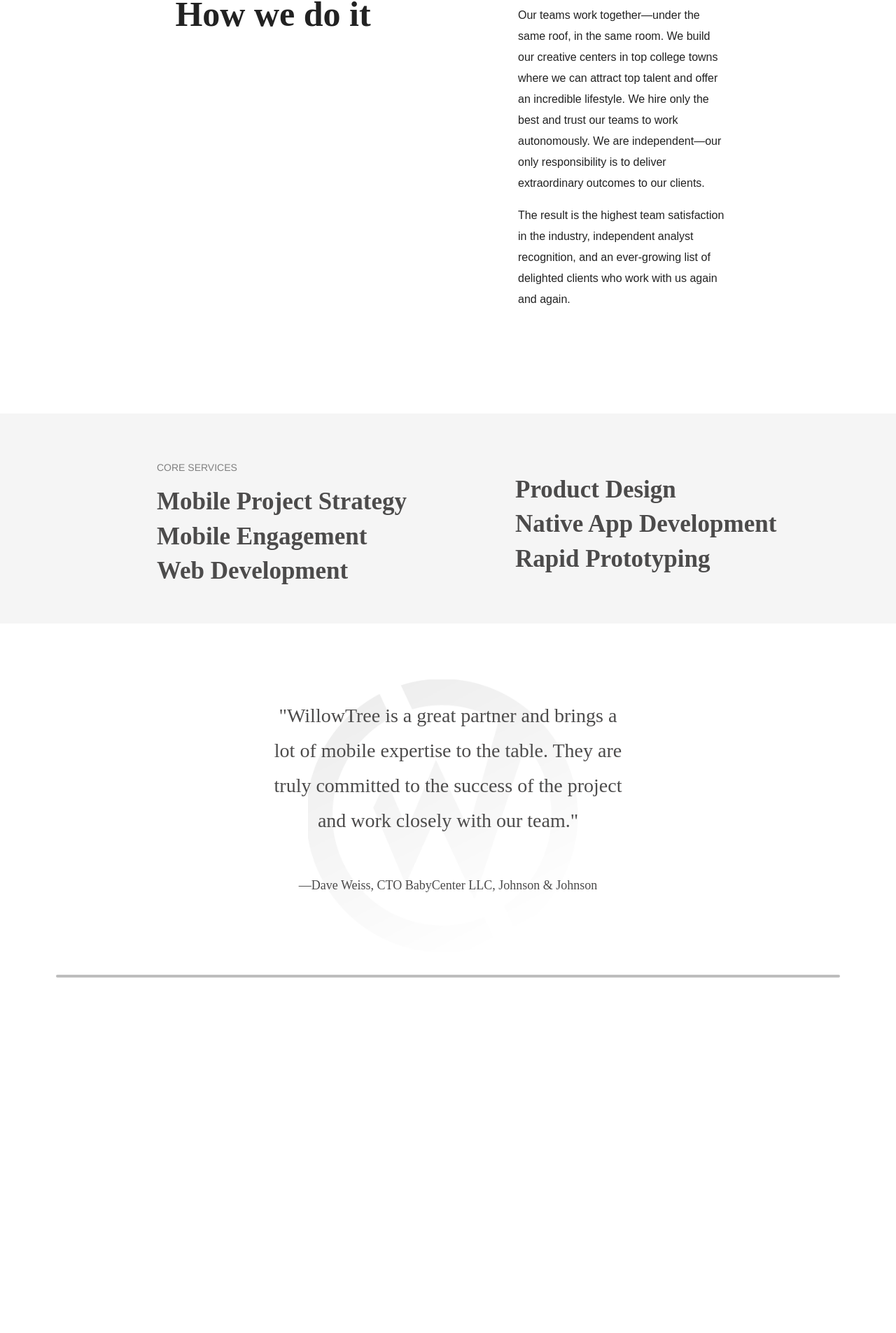
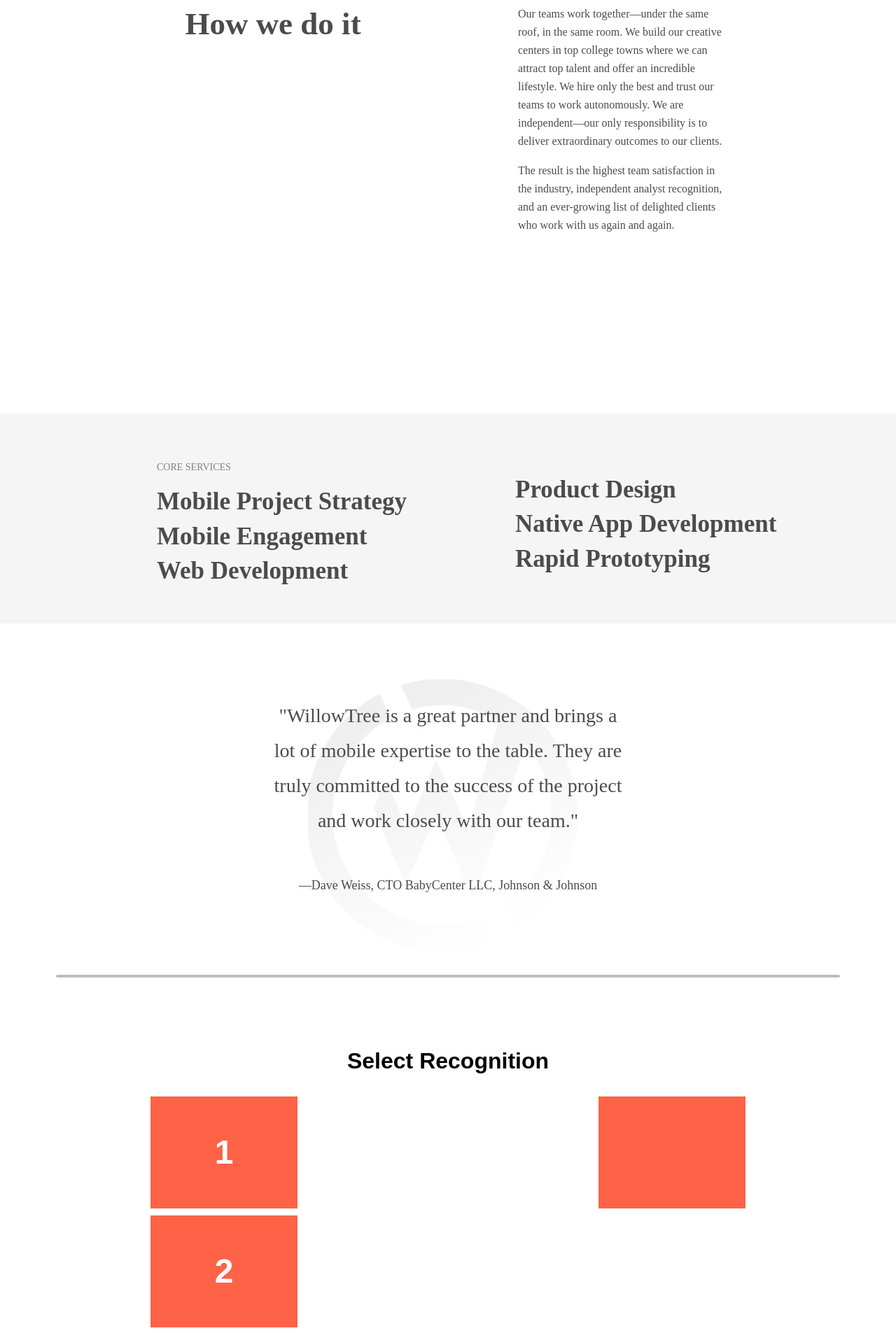
Before and after one commit to linshavers/willowtree, a React (Create React App) app: page / in a window 1280 px wide. Shown: the part 859-2764 px from the top of the page at 70% size. Before the commit the page ends 2336 px from the top, so only its background shows below. Built offline with nearby package versions, Linux system fonts and the light colour scheme.

Commit message:
basic outline for sixth page

```diff
--- a/src/App.css
+++ b/src/App.css
@@ -56,11 +56,11 @@
   vertical-align: top;
   padding: 20px;
   color: white;
-  font-family: 'set-font', helvetica, sans-serif;
+  font-family: "Avenir";
   font-size: 16px;
   font-style: normal;
   font-variant: normal;
-  font-weight: normal;
+  font-weight: lighter;
   line-height: 26px;
 }
 
@@ -113,16 +113,16 @@
 
 #what-we-do-text-text {
   text-align: left;
-  margin-left: 185px;
+  margin-left: 190px;
   margin-right: 155px;
 }
 
 .what-we-do-text h2 {
-  font-family: 'set-font', helvetica, sans-serif;
+  font-family: "Avenir";
   font-size: 16px;
   font-style: normal;
   font-variant: normal;
-  font-weight: normal;
+  font-weight: lighter;
   line-height: 26px;
 }
 
@@ -147,6 +147,21 @@
   font-weight: bold;
 }
 
+.how-we-do-it-title-left h1 {
+  font-family: TimesNewRoman,
+    'Times New Roman',
+    Times,
+    Baskerville,
+    Georgia,
+    serif;
+  font-size: 45px;
+  font-style: normal;
+  font-variant: normal;
+  font-weight: bold;
+  line-height: 26px;
+  color: #4C4B4B;
+}
+
 .how-we-do-it-text-right {
   top: 50%;
   margin: 0 auto;
@@ -157,6 +172,16 @@
   text-align: left;
   color: #222;
   line-height: 30px;
+}
+
+.how-we-do-it-text-right p {
+  font-family: "Avenir";
+  font-size: 16px;
+  font-style: normal;
+  font-variant: normal;
+  font-weight: lighter;
+  line-height: 26px;
+  color: #4C4B4B;
 }
 
 .core-services {
@@ -171,7 +196,7 @@
 
 .core-services p {
   color: gray;
-  font-family: 'set-font', helvetica, sans-serif;
+  font-family: "Avenir";
   font-size: 14px;
   font-style: normal;
   font-variant: normal;
@@ -300,3 +325,46 @@
   margin-left: 10000px;
   margin-right: 10000px;
 }
+
+.select-recognition-content {
+  padding: 0;
+  margin: 0;
+  list-style: none;
+
+  display: -webkit-box;
+  display: -moz-box;
+  display: -ms-flexbox;
+  display: -webkit-flex;
+  display: flex;
+
+  -webkit-flex-flow: row wrap;
+  justify-content: space-around;
+}
+
+.select-recognition-content-top {
+  background: tomato;
+  padding: 5px;
+  width: 200px;
+  height: 150px;
+  margin-top: 10px;
+
+  line-height: 150px;
+  color: white;
+  font-weight: bold;
+  font-size: 3em;
+  text-align: center;
+}
+
+.select-recognition-content-bottom {
+  background: tomato;
+  padding: 5px;
+  width: 200px;
+  height: 150px;
+  margin-top: 10px;
+
+  line-height: 150px;
+  color: white;
+  font-weight: bold;
+  font-size: 3em;
+  text-align: center;
+}
--- a/src/App.js
+++ b/src/App.js
@@ -123,7 +123,7 @@ class App extends Component {
           {/*Second Page*/}
           <div className="how-we-do-it">
             <div className="how-we-do-it-title-left">
-              How we do it
+              <h1>How we do it</h1>
             </div>
             <div className="how-we-do-it-text-right">
               <p>
@@ -238,28 +238,50 @@ class App extends Component {
             <div className="partner-certifications-left" />
             <div className="partner-certifications-right" />
           </div>
+
+          {/*Sixth Page*/}
           <div className="select-recognition">
-            <div className="select-recognition-title" />
-            <div className="selet-recognition-content" />
+            <div className="select-recognition-title">
+              <h1>Select Recognition</h1>
+            </div>
+            <div className="select-recognition-content">
+              <div>
+                <div className="select-recognition-content-top">1</div>
+                <div className="select-recognition-content-top">2</div>
+                <div className="select-recognition-content-top">3</div>
+              </div>
+
+              <div className="select-recognition-content-bottom" />
+            </div>
           </div>
+
+          {/*Seventh Page*/}
           <div className="our-leadership">
             <div className="our-leaderhip-header" />
             <div className="our-leadership-content-grid" />
           </div>
+
+          {/*Eighth Page*/}
           <div className="our-offices">
             <div className="our-offices-header" />
             <div className="our-offices-image-scroll" />
           </div>
+
+          {/*Ninth Page*/}
           <div className="select-press-speaking">
             <div className="select-press-header" />
             <div className="select-press-list" />
             <div className="speaking-header" />
             <div className="speaking-list" />
           </div>
+
+          {/*Tenth Page*/}
           <div className="next-hire-say-hello">
             <div className="next-hire" />
             <div className="say-hello-form" />
           </div>
+
+          {/*Footer*/}
           <div className="footer">
             <div className="footer-left" />
             <div className="footer-right" />
```
